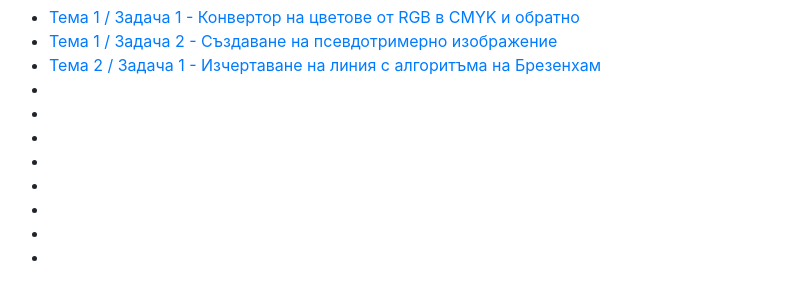
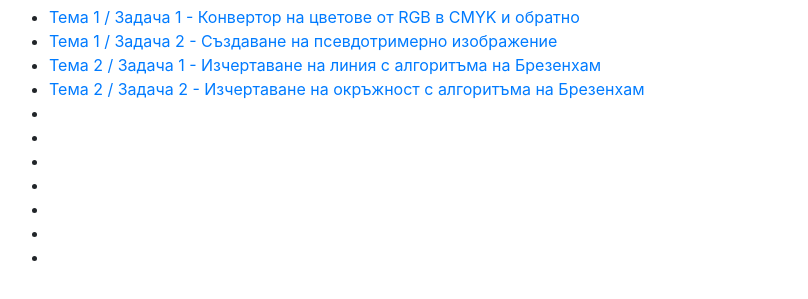
Before and after one commit to YanaSlavcheva/bfu-computer-graphics, a plain HTML site: page index.html in a window 1280 px wide. Shown: the part 97-396 px from the top of the page, without its empty margins (76-884 px from the left). Drawn offline with nearby package versions, Linux system fonts and the light colour scheme.

Commit message:
Added link to lecture 2 task 2

```diff
--- a/index.html
+++ b/index.html
@@ -26,7 +26,9 @@
                 <li>
                     <a href="lecture02-task01.html">Тема 2 / Задача 1 - Изчертаване на линия с алгоритъма на Брезенхам</a>
                 </li>
-                <li></li>
+                <li>
+                    <a href="lecture02-task02.html">Тема 2 / Задача 2 - Изчертаване на окръжност с алгоритъма на Брезенхам</a>
+                </li>
                 <li></li>
                 <li></li>
                 <li></li>
```
